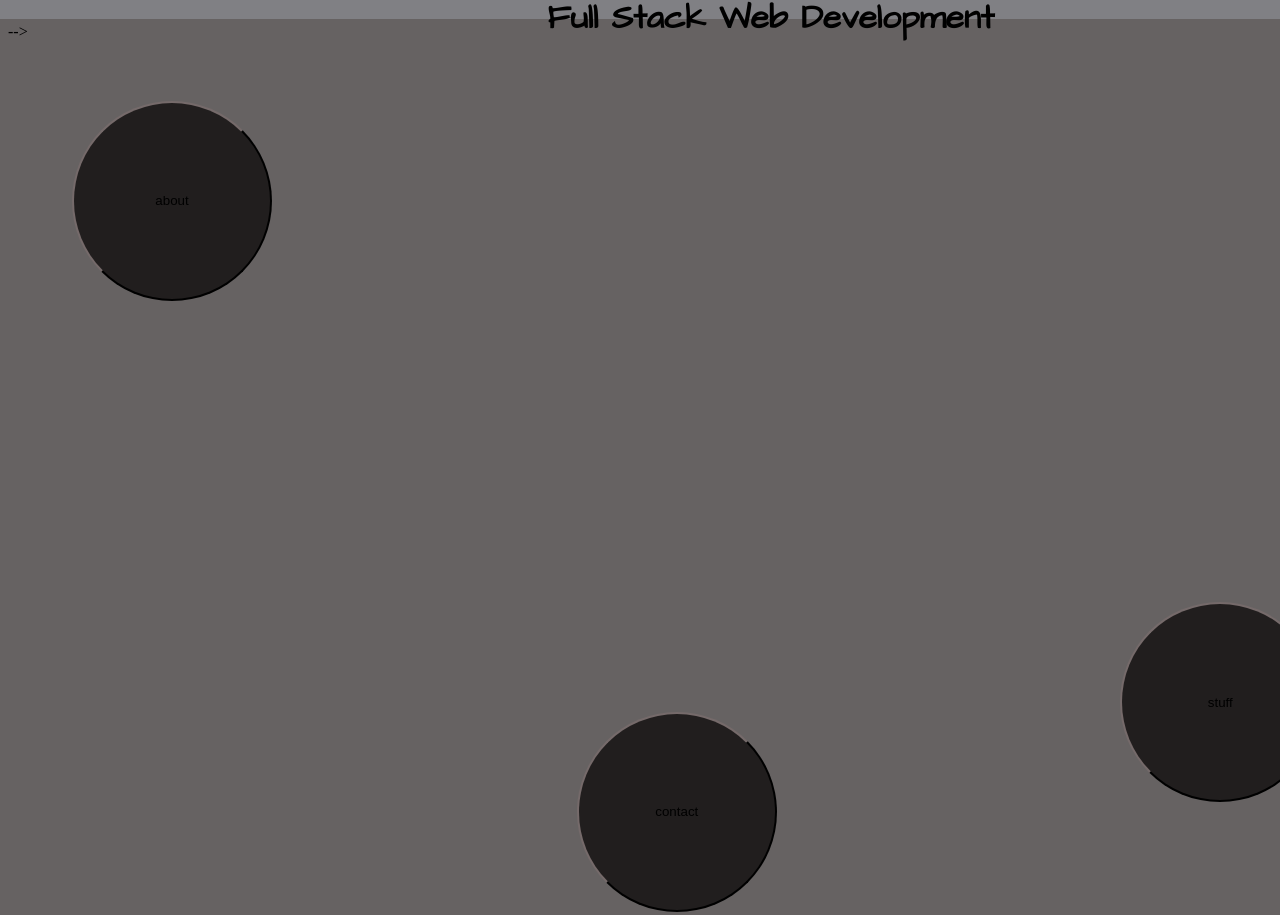
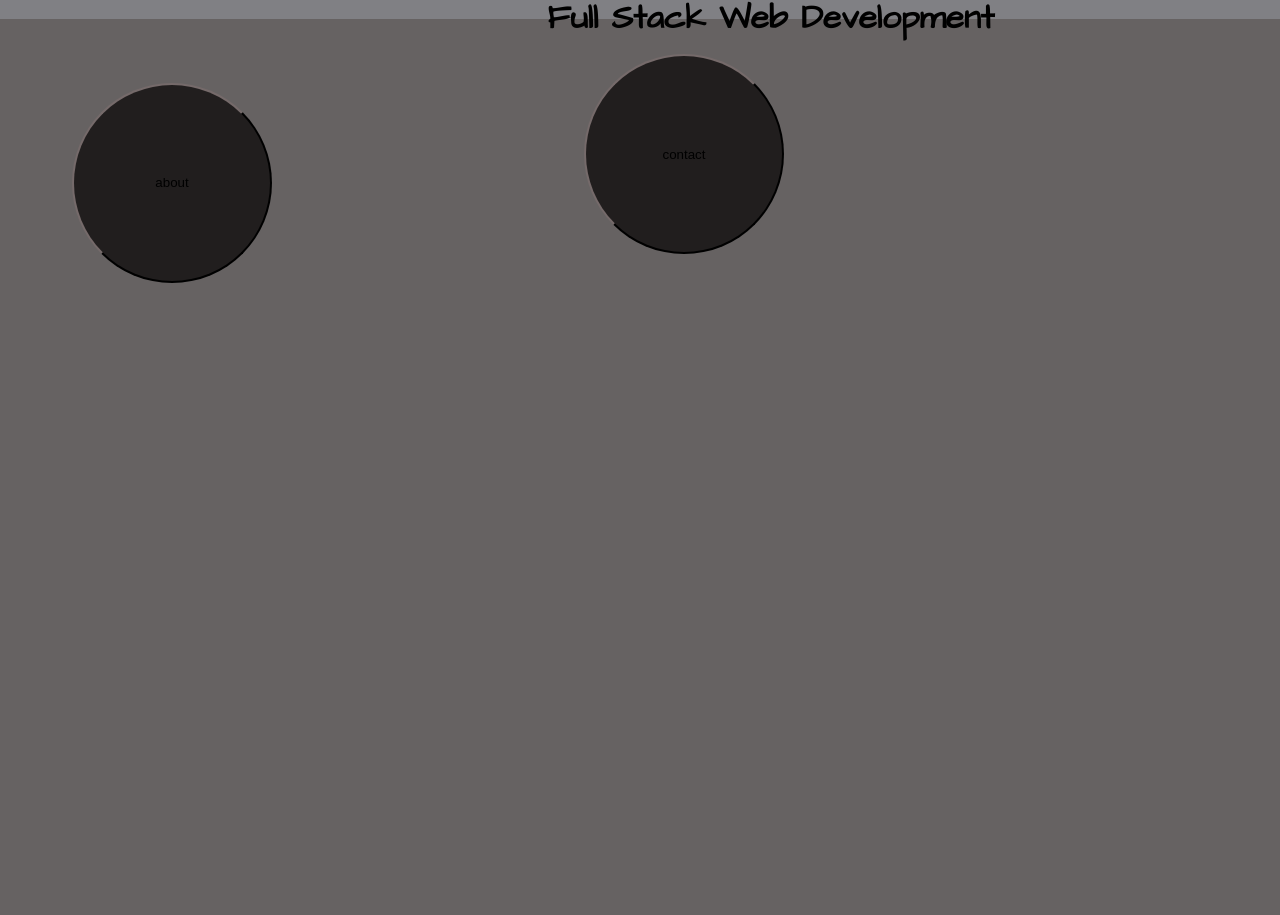
Before and after one commit to mcohen113/mcohen113.github.io, a plain HTML site: page index.html in a window 1280 px wide. Shown: the part 210-1125 px from the top of the page. Drawn offline with Linux system fonts and the light colour scheme.

Commit message:
buttons rearranged

```diff
--- a/index.html
+++ b/index.html
@@ -13,7 +13,7 @@
         <h2>Full Stack Web Development</h2>
   </header>
     <div class = "things">
- -->        <a href="pages/about.html"><button type="button" class="things" id="about">about</button></a>
+        <a href="pages/about.html"><button type="button" class="things" id="about">about</button></a>
       </div>
         <a href="pages/stuff.html"><button type="button" class="things" id="stuff">stuff</button></a>
       </div>
--- a/style.css
+++ b/style.css
@@ -39,6 +39,7 @@ h2 {
   -moz-border-radius: 100px;
   -webkit-border-radius: 100px;
   border-radius: 100px;
+
 }
 
 
@@ -51,14 +52,15 @@ h2 {
 }
 
 #stuff {
+position: absolute;
 margin-left: 88%;
-margin-top: 30%;
-position: relative;
+margin-top: 75%;
 background: #211E1E;
 }
 
 #contact {
-margin-top: -225%;
+position: absolute;
+bottom: 42%;
 margin-left: 45%;
 background: #211E1E;
 }
```
